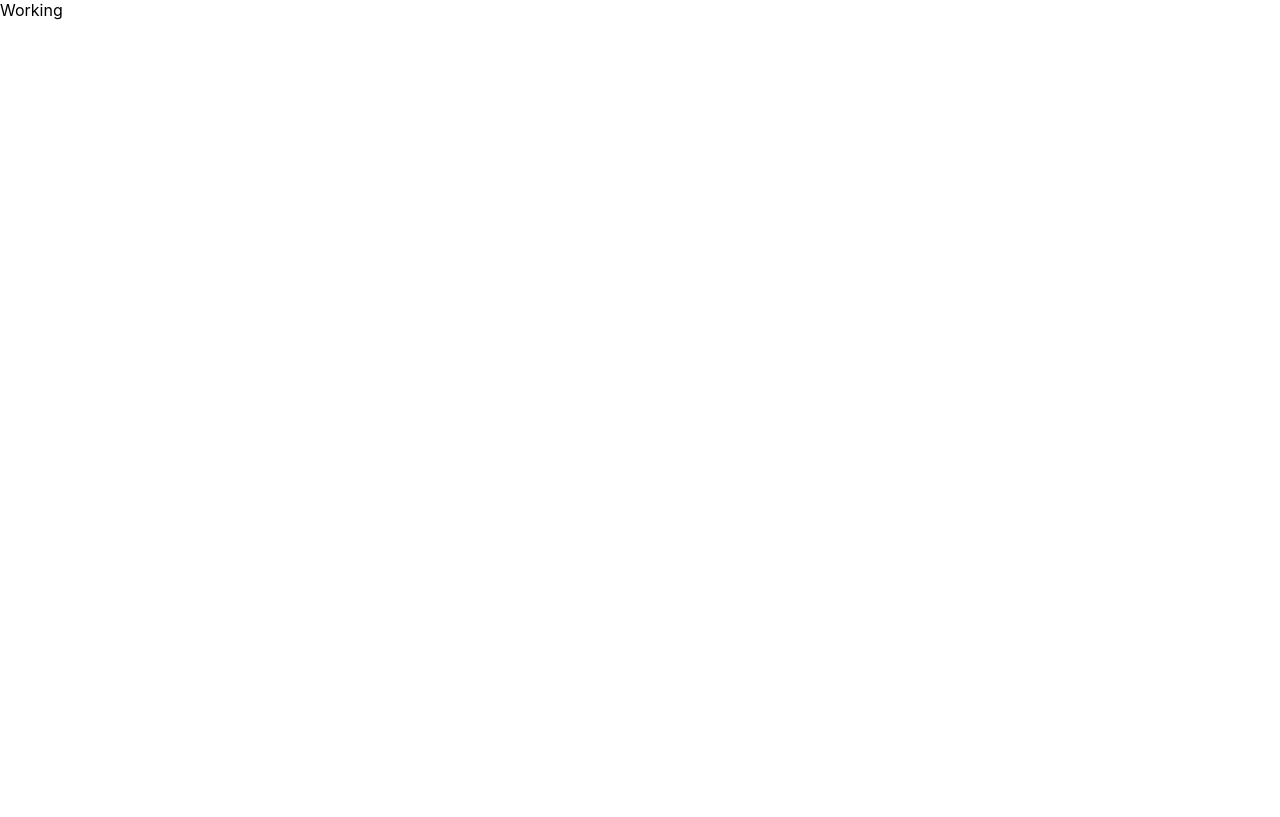
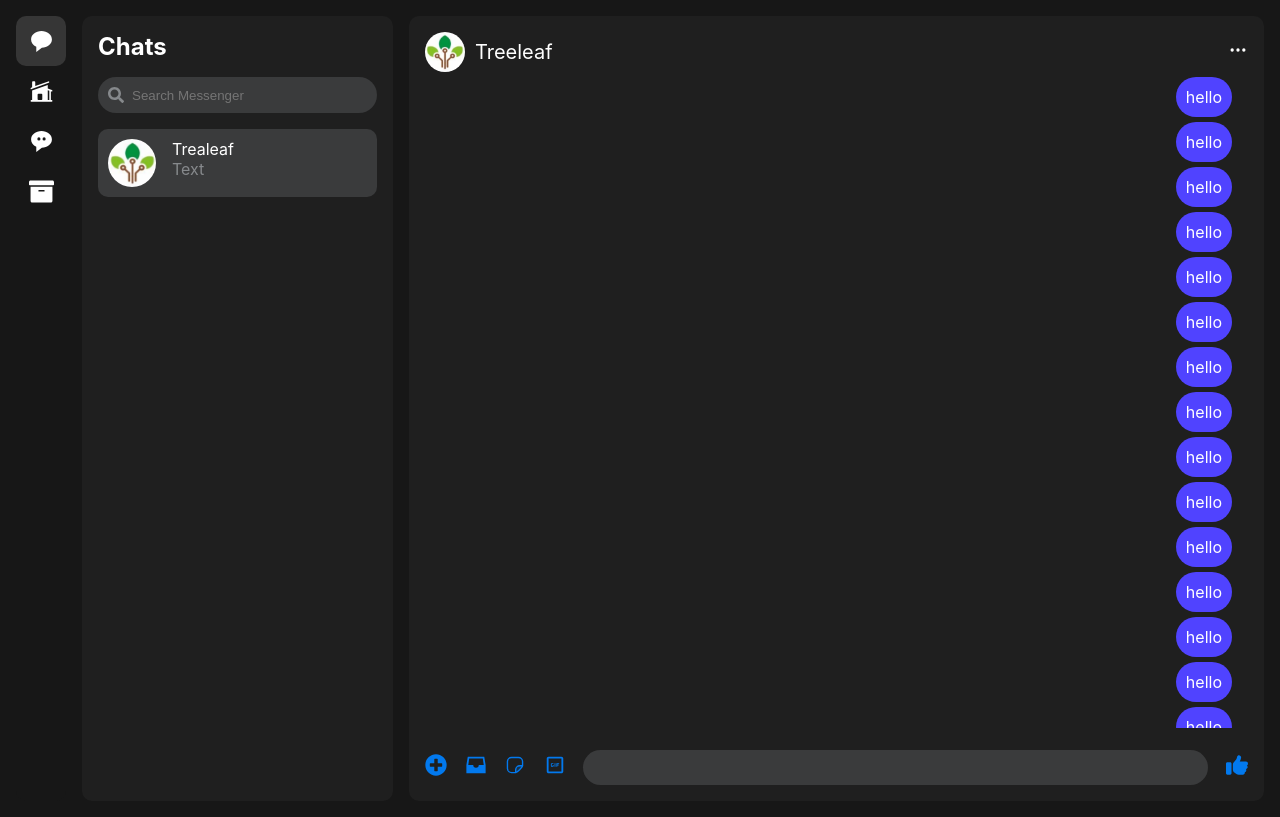
Before and after one commit to trickster1o1/treeleaf-task, a React (Create React App) app: page / in a window 1280 px wide. Built offline with nearby package versions, Linux system fonts and the light colour scheme.

Commit message:
ui setup

```diff
--- a/package.json
+++ b/package.json
@@ -9,6 +9,7 @@
     "@testing-library/user-event": "^13.5.0",
     "react": "^18.3.1",
     "react-dom": "^18.3.1",
+    "react-icons": "^5.3.0",
     "react-redux": "^9.1.2",
     "react-scripts": "5.0.1",
     "web-vitals": "^2.1.4"
--- a/src/App.css
+++ b/src/App.css
@@ -1,3 +1,136 @@
 * {
+  margin: 0;
+  padding: 0;
   box-sizing: border-box;
+}[role='button'] {
+  cursor: pointer;
+} .container {
+  background-color: #171717;
+  display: grid;
+  gap: 1em;
+  grid-template-columns: 1fr 8fr 22fr;
+  min-height: 100vh;
+  padding: 1em;
+} .container > div {
+  background-color: #1f1f1f;
+  border-radius: 10px;
+  padding: 1em;
+  color: white;
+} .container > div:nth-child(1) {
+  background-color: #171717;
+  padding: 0;
+} .side-bar > div{
+  padding: .5em;
+  display: flex;
+  justify-content: center;
+  align-items: center;
+  border-radius: 10px;
+  font-size: 25px;
+}.side-bar > div:first-child{
+  background-color: #363636;
+} .side-bar > div:hover {
+  background-color: #363636;
+} .search-cont {
+  background-color: #3a3b3c;
+  color: #86898c;
+  border-radius: 25px;
+  padding: 10px;
+  margin-top: 1em;
+  gap: .5em;
+  display: flex;
+  align-items: center;
+} input {
+  flex-grow: 1;
+  background-color: #3a3b3c;
+  color: #86898c;
+  border: none;
+  outline: none;
+}.chaters{
+  padding-top: 1em;
+}.chaters > div{
+  gap: 1em;
+  display: flex;
+  background-color: #3a3b3c;
+  padding: 10px;
+  border-radius: 10px;
+}.chater-img {
+  width: 3em;
+  height: 3em;
+  border-radius: 50%;
+  overflow: hidden;
+} .chater-img > img {
+  width: 100%;
+  height: 100%;
+  object-fit: cover;
+}.chater-cont {
+  display: flex;
+  flex-direction: column;
+} .chater-cont > span:nth-child(2) {
+  color: #86898c;
+} .chat-cont {
+  display: flex;
+  flex-direction: column;
+} .chat-body {
+  flex-grow: 1;
+  display: flex;
+  flex-direction: column;
+  justify-content: flex-end;
+} .chats {
+  max-height: 82vh;
+  overflow-y: auto;
 }
+
+/* width */
+.chats::-webkit-scrollbar {
+  width: 10px;
+}
+
+/* Track */
+.chats::-webkit-scrollbar-track {
+  background: #1f1f1f;
+}
+
+/* Handle */
+.chats::-webkit-scrollbar-thumb {
+  background: #4c4c4c;
+  border-radius: 20px;
+}
+.chats > div {
+  padding: 10px;
+  border-radius: 25px;
+  width: fit-content;
+  margin-top: 5px;
+  margin-bottom: 5px;
+} .chat-body .sent {
+  background-color: #5043ff;
+  color: white;
+  align-self: flex-end;
+  margin-left: auto;
+  margin-right: 1em;
+} .chat-body .receive {
+  background-color: #4c4c4c;
+  color: white;
+} .chat-foot {
+  color: #0279ee;
+  display: flex;
+  margin-top: 1em;
+  font-size: 22px;
+  align-items: center;
+  gap: .8em;
+} .chat-foot input {
+  padding: 10px;
+  border-radius: 25px;
+} .chat-head {
+  display: flex;
+  justify-content: space-between;
+  align-items: center;
+  font-size: 20px;
+  height: 2em;
+} .chat-head > span:nth-child(1) {
+  display: flex;
+  align-items: center;
+  gap: 10px;
+} .chat-head > span:nth-child(1) .chater-img {
+  height: 2em;
+  width: 2em;
+}
--- a/src/App.js
+++ /dev/null
@@ -1,11 +0,0 @@
-import './App.css';
-
-function App() {
-  return (
-    <div>
-      Working
-    </div>
-  );
-}
-
-export default App;
--- /dev/null
+++ b/src/App.jsx
@@ -0,0 +1,104 @@
+import './App.css';
+// import { useSelector } from "react-redux";
+// import { useDispatch } from "react-redux";
+// import { getMsg } from './states/messages';
+import { BiSolidMessageRounded } from "react-icons/bi";
+import { HiHomeModern } from "react-icons/hi2";
+import { BiSolidMessageRoundedDots } from "react-icons/bi";
+import { FaArchive } from "react-icons/fa";
+import { FaSearch } from "react-icons/fa";
+import { FaPlusCircle } from "react-icons/fa";
+import { IoFileTraySharp } from "react-icons/io5";
+import { PiStickerDuotone } from "react-icons/pi";
+import { MdOutlineGifBox } from "react-icons/md";
+import { FaThumbsUp } from "react-icons/fa6";
+import { HiOutlineDotsHorizontal } from "react-icons/hi";
+
+function App() {
+  // const msg = useSelector((state)=>state.current.value);
+  // const dispatch = useDispatch();
+  // const moreMsg = () => {
+  //   console.log('get more');
+  // }
+
+  return (
+    <div className='container'>
+      <div className='side-bar'>
+        <div role='button' title='Chats'><BiSolidMessageRounded /></div>
+        <div role='button' title='Marketplace' ><HiHomeModern /></div>
+        <div role='button' title='Requests'><BiSolidMessageRoundedDots /></div>
+        <div role='button' title='Archives'><FaArchive /></div>
+      </div>
+      <div>
+        <h2>Chats</h2>
+        <div className='search-cont'> <FaSearch /> <input placeholder='Search Messenger' /> </div>
+        <div className='chaters'>
+          <div role='button'>
+            <div className='chater-img'>
+              <img src="l.png" alt="LOGO" />
+            </div>
+            <div className='chater-cont'>
+              <span>Trealeaf</span>
+              <span>Text</span>
+            </div>
+          </div>
+        </div>
+      </div>
+      <div className='chat-cont'>
+        <div className='chat-head'>
+          <span><div className='chater-img'>
+              <img src="l.png" alt="LOGO" />
+            </div>Treeleaf</span>
+          <span><HiOutlineDotsHorizontal /></span>
+        </div>
+        <div className='chat-body'>
+          <div className='chats'>
+            <div className='sent'>hello</div>
+            <div className='sent'>hello</div>
+
+            <div className='sent'>hello</div>
+            <div className='sent'>hello</div>
+            <div className='sent'>hello</div>
+            <div className='sent'>hello</div>
+            <div className='sent'>hello</div>
+            <div className='sent'>hello</div>
+            <div className='sent'>hello</div>
+            <div className='sent'>hello</div>
+            <div className='sent'>hello</div>
+            <div className='sent'>hello</div>
+            <div className='sent'>hello</div>
+            <div className='sent'>hello</div>
+            <div className='sent'>hello</div>
+            <div className='sent'>hello</div>
+            <div className='sent'>hello</div>
+            <div className='sent'>hello</div>
+            <div className='sent'>hello</div>
+            <div className='sent'>hello</div>
+            <div className='sent'>hello</div>
+            <div className='sent'>hello</div>
+            <div className='sent'>hello</div>
+            <div className='sent'>hello</div>
+            <div className='sent'>hello</div>
+            <div className='sent'>hello</div>
+            <div className='sent'>hello</div>
+            <div className='sent'>hello</div>
+            <div className='receive'>hello</div>
+            <div className='receive'>hello</div>
+
+          </div>
+
+        </div>
+        <div className='chat-foot'>
+          <span><FaPlusCircle /></span>
+          <span><IoFileTraySharp /></span>
+          <span><PiStickerDuotone /></span>
+          <span><MdOutlineGifBox /></span>
+          <input type="text" />
+          <span><FaThumbsUp /></span>
+        </div>
+      </div>
+    </div>
+  );
+}
+
+export default App;
```
Also changed, not shown: public/l.png (added), 1 other file (tests, documents, lock files or other folders).
